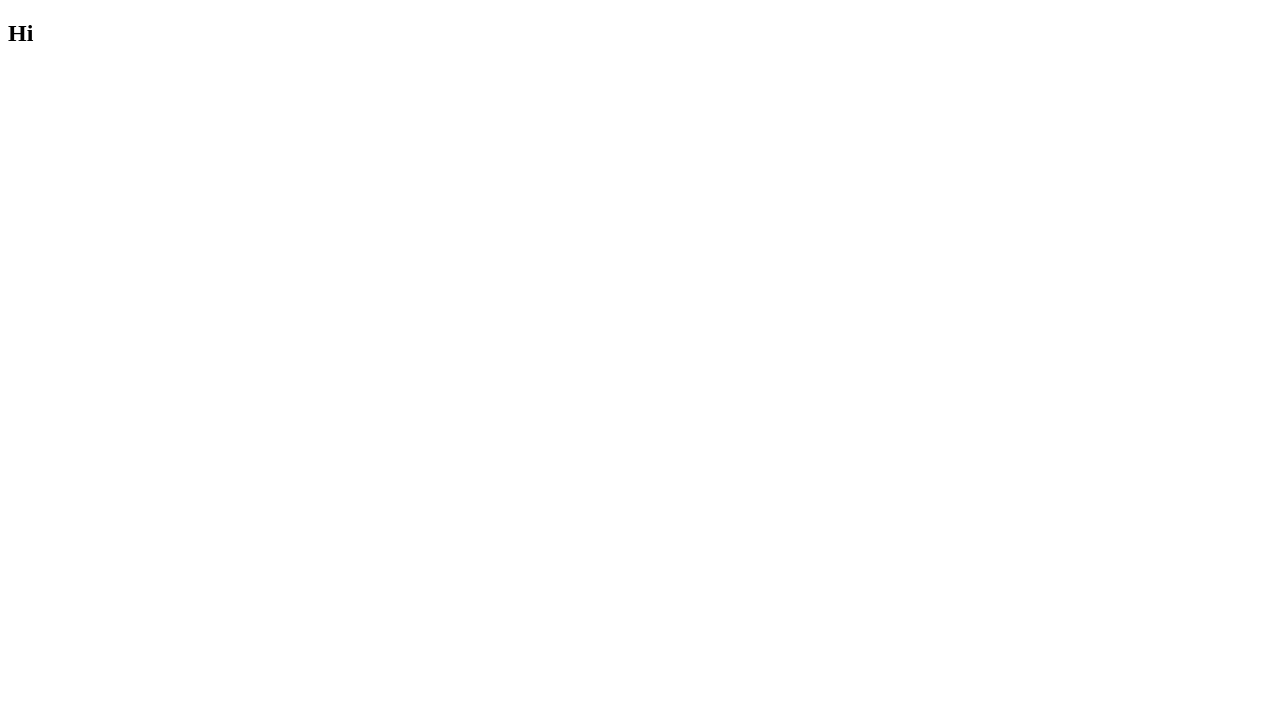
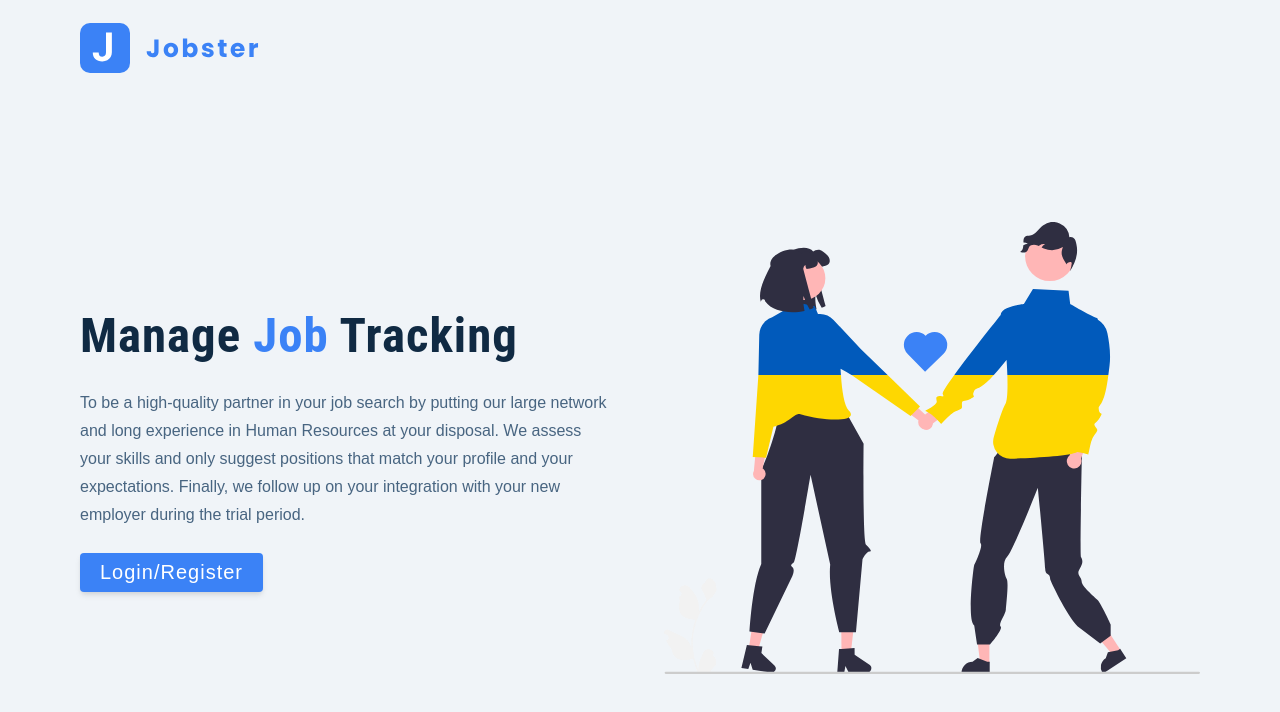
Before and after one commit to filiptrifunovic-mile/managerApp, a React (Create React App) app: page / in a window 1280 px wide. Shown: the top 712 px of the page. Built offline with nearby package versions, Linux system fonts and the light colour scheme.

Commit message:
Added landing page, modified icons, css

```diff
--- a/public/index.html
+++ b/public/index.html
@@ -1,14 +1,12 @@
 <!DOCTYPE html>
 <html lang="en">
+
 <head>
   <meta charset="utf-8" />
   <link rel="icon" href="%PUBLIC_URL%/favicon.ico" />
   <meta name="viewport" content="width=device-width, initial-scale=1" />
   <meta name="theme-color" content="#000000" />
-    <meta
-      name="description"
-      content="Web site created using create-react-app"
-    />
+  <meta name="description" content="Web site created using create-react-app" />
   <link rel="apple-touch-icon" href="%PUBLIC_URL%/logo192.png" />
   <!--
       manifest.json provides metadata used when your web app is installed on a
@@ -24,8 +22,9 @@
       work correctly both with client-side routing and a non-root public URL.
       Learn how to configure a non-root public URL by running `npm run build`.
     -->
-    <title>React App</title>
+  <title>Manager App</title>
 </head>
+
 <body>
   <noscript>You need to enable JavaScript to run this app.</noscript>
   <div id="root"></div>
@@ -40,4 +39,5 @@
       To create a production bundle, use `npm run build` or `yarn build`.
     -->
 </body>
+
 </html>
--- a/src/App.js
+++ b/src/App.js
@@ -1,12 +1,11 @@
 import React from "react";
-
-import styles from "./styles.css";
+import Landing from "./pages/Landing";
 
 function App() {
   return (
-    <>
-      <h2>Hi</h2>
-    </>
+    <div>
+      <Landing />
+    </div>
   );
 }
 
--- /dev/null
+++ b/src/index.css
@@ -0,0 +1,326 @@
+*,
+::after,
+::before {
+  box-sizing: border-box;
+}
+
+/* fonts */
+@import url('https://fonts.googleapis.com/css2?family=Cabin&family=Roboto+Condensed:wght@400;700&display=swap');
+
+html {
+  font-size: 100%;
+} /*16px*/
+
+:root {
+  /* colors */
+  --primary-50: #eff6ff;
+  --primary-100: #dbeafe;
+  --primary-200: #bfdbfe;
+  --primary-300: #93c5fd;
+  --primary-400: #60a5fa;
+  --primary-500: #3b82f6;
+  --primary-600: #2563eb;
+  --primary-700: #1d4ed8;
+  --primary-800: #1e40af;
+  --primary-900: #1e3a8a;
+
+  /* grey */
+  --grey-50: #f0f4f8;
+  --grey-100: #d9e2ec;
+  --grey-200: #bcccdc;
+  --grey-300: #9fb3c8;
+  --grey-400: #829ab1;
+  --grey-500: #627d98;
+  --grey-600: #486581;
+  --grey-700: #334e68;
+  --grey-800: #243b53;
+  --grey-900: #102a43;
+  /* rest of the colors */
+  --black: #222;
+  --white: #fff;
+  --red-light: #f8d7da;
+  --red-dark: #842029;
+  --green-light: #d1e7dd;
+  --green-dark: #0f5132;
+
+  /* fonts  */
+  --headingFont: 'Roboto Condensed', Sans-Serif;
+  --bodyFont: 'Cabin', Sans-Serif;
+  --small-text: 0.875rem;
+  --extra-small-text: 0.7em;
+  /* rest of the vars */
+  --backgroundColor: var(--grey-50);
+  --textColor: var(--grey-900);
+  --borderRadius: 0.25rem;
+  --letterSpacing: 1px;
+  --transition: 0.3s ease-in-out all;
+  --max-width: 1120px;
+  --fixed-width: 500px;
+  --fluid-width: 90vw;
+  --breakpoint-lg: 992px;
+  --nav-height: 6rem;
+  /* box shadow*/
+  --shadow-1: 0 1px 3px 0 rgba(0, 0, 0, 0.1), 0 1px 2px 0 rgba(0, 0, 0, 0.06);
+  --shadow-2: 0 4px 6px -1px rgba(0, 0, 0, 0.1),
+    0 2px 4px -1px rgba(0, 0, 0, 0.06);
+  --shadow-3: 0 10px 15px -3px rgba(0, 0, 0, 0.1),
+    0 4px 6px -2px rgba(0, 0, 0, 0.05);
+  --shadow-4: 0 20px 25px -5px rgba(0, 0, 0, 0.1),
+    0 10px 10px -5px rgba(0, 0, 0, 0.04);
+}
+
+body {
+  background: var(--backgroundColor);
+  font-family: var(--bodyFont);
+  font-weight: 400;
+  line-height: 1.75;
+  color: var(--textColor);
+}
+
+p {
+  margin-bottom: 1.5rem;
+  max-width: 40em;
+}
+
+h1,
+h2,
+h3,
+h4,
+h5 {
+  margin: 0;
+  margin-bottom: 1.38rem;
+  font-family: var(--headingFont);
+  font-weight: 400;
+  line-height: 1.3;
+  text-transform: capitalize;
+  letter-spacing: var(--letterSpacing);
+}
+
+h1 {
+  margin-top: 0;
+  font-size: 3.052rem;
+}
+
+h2 {
+  font-size: 2.441rem;
+}
+
+h3 {
+  font-size: 1.953rem;
+}
+
+h4 {
+  font-size: 1.563rem;
+}
+
+h5 {
+  font-size: 1.25rem;
+}
+
+small,
+.text-small {
+  font-size: var(--small-text);
+}
+
+a {
+  text-decoration: none;
+  letter-spacing: var(--letterSpacing);
+}
+a,
+button {
+  line-height: 1.15;
+}
+button:disabled {
+  cursor: not-allowed;
+}
+ul {
+  list-style-type: none;
+  padding: 0;
+}
+
+.img {
+  width: 100%;
+  display: block;
+  object-fit: cover;
+}
+/* buttons */
+
+.btn {
+  cursor: pointer;
+  color: var(--white);
+  background: var(--primary-500);
+  border: transparent;
+  border-radius: var(--borderRadius);
+  letter-spacing: var(--letterSpacing);
+  padding: 0.375rem 0.75rem;
+  box-shadow: var(--shadow-2);
+  transition: var(--transition);
+  text-transform: capitalize;
+  display: inline-block;
+}
+.btn:hover {
+  background: var(--primary-700);
+  box-shadow: var(--shadow-3);
+}
+.btn-hipster {
+  color: var(--primary-500);
+  background: var(--primary-200);
+}
+.btn-hipster:hover {
+  color: var(--primary-200);
+  background: var(--primary-700);
+}
+.btn-block {
+  width: 100%;
+}
+.btn-hero {
+  font-size: 1.25rem;
+  padding: 0.5rem 1.25rem;
+}
+.btn-danger {
+  background: var(--red-light);
+  color: var(--red-dark);
+}
+.btn-danger:hover {
+  background: var(--red-dark);
+  color: var(--white);
+}
+/* alerts */
+.alert {
+  padding: 0.375rem 0.75rem;
+  margin-bottom: 1rem;
+  border-color: transparent;
+  border-radius: var(--borderRadius);
+  text-align: center;
+  letter-spacing: var(--letterSpacing);
+  text-transform: capitalize;
+}
+
+.alert-danger {
+  color: var(--red-dark);
+  background: var(--red-light);
+}
+.alert-success {
+  color: var(--green-dark);
+  background: var(--green-light);
+}
+/* form */
+
+.form {
+  width: 90vw;
+  max-width: var(--fixed-width);
+  background: var(--white);
+  border-radius: var(--borderRadius);
+  box-shadow: var(--shadow-2);
+  padding: 2rem 2.5rem;
+  margin: 3rem auto;
+  transition: var(--transition);
+}
+.form:hover {
+  box-shadow: var(--shadow-4);
+}
+.form-label {
+  display: block;
+  font-size: var(--smallText);
+  margin-bottom: 0.5rem;
+  text-transform: capitalize;
+  letter-spacing: var(--letterSpacing);
+}
+.form-input,
+.form-textarea,
+.form-select {
+  width: 100%;
+  padding: 0.375rem 0.75rem;
+  border-radius: var(--borderRadius);
+  background: var(--backgroundColor);
+  border: 1px solid var(--grey-200);
+}
+.form-input,
+.form-select,
+.btn-block {
+  height: 35px;
+}
+.form-row {
+  margin-bottom: 1rem;
+}
+
+.form-textarea {
+  height: 7rem;
+}
+::placeholder {
+  font-family: inherit;
+  color: var(--grey-400);
+}
+.form-alert {
+  color: var(--red-dark);
+  letter-spacing: var(--letterSpacing);
+  text-transform: capitalize;
+}
+/* alert */
+
+@keyframes spinner {
+  to {
+    transform: rotate(360deg);
+  }
+}
+
+.loading {
+  width: 6rem;
+  height: 6rem;
+  border: 5px solid var(--grey-400);
+  border-radius: 50%;
+  border-top-color: var(--primary-500);
+  animation: spinner 2s linear infinite;
+}
+.loading-center {
+  margin: 0 auto;
+}
+/* title */
+
+.title {
+  text-align: center;
+}
+
+.title-underline {
+  background: var(--primary-500);
+  width: 7rem;
+  height: 0.25rem;
+  margin: 0 auto;
+  margin-top: -1rem;
+}
+
+.container {
+  width: var(--fluid-width);
+  max-width: var(--max-width);
+  margin: 0 auto;
+}
+.full-page {
+  min-height: 100vh;
+}
+
+.coffee-info {
+  text-align: center;
+  text-transform: capitalize;
+  margin-bottom: 1rem;
+  letter-spacing: var(--letterSpacing);
+}
+.coffee-info span {
+  display: block;
+}
+.coffee-info a {
+  color: var(--primary-500);
+}
+
+@media screen and (min-width: 992px) {
+  .coffee-info {
+    text-align: left;
+  }
+  .coffee-info span {
+    display: inline-block;
+    margin-right: 0.5rem;
+  }
+}
+
+.Toastify__toast {
+  text-transform: capitalize;
+}
--- a/src/index.js
+++ b/src/index.js
@@ -1,6 +1,8 @@
 import React from "react";
 import ReactDOM from "react-dom/client";
 import App from "./App.js";
+import "normalize.css";
+import "./index.css";
 
 const root = ReactDOM.createRoot(document.getElementById("root"));
 root.render(<App />);
--- /dev/null
+++ b/src/pages/Landing.js
@@ -0,0 +1,76 @@
+import React from "react";
+import logo from "../assets/images/logo.svg";
+import main from "../assets/images/main.svg";
+
+import styled from "styled-components";
+
+function Landing() {
+  return (
+    <Wrapper>
+      <nav>
+        <img src={logo} alt="manager logo" className="logo" />
+      </nav>
+      <div className="container page">
+        {/* info */}
+        <div className="info">
+          <h1>
+            manage <span>job</span> tracking{" "}
+          </h1>
+          <p>
+            To be a high-quality partner in your job search by putting our large
+            network and long experience in Human Resources at your disposal. We
+            assess your skills and only suggest positions that match your
+            profile and your expectations. Finally, we follow up on your
+            integration with your new employer during the trial period.
+          </p>
+          <button className="btn btn-hero">Login/Register</button>
+        </div>
+        <img src={main} alt="manager" className="img main-img" />
+      </div>
+    </Wrapper>
+  );
+}
+
+const Wrapper = styled.main`
+  nav {
+    width: var(--fluid-width);
+    max-width: var(--max-width);
+    margin: 0 auto;
+    height: var(--nav-height);
+    display: flex;
+    align-items: center;
+  }
+
+  .page {
+    min-height: calc(100vh - var(--nav-height));
+    display: grid;
+    align-items: center;
+    marging-top: -3rem;
+  }
+  h1 {
+    font-weight: 700;
+    span {
+      color: var(--primary-500);
+    }
+  }
+
+  p {
+    color: var(--grey-600);
+  }
+
+  .main-img {
+    display: none;
+  }
+
+  @media (min-width: 692px) {
+    .page {
+      grid-template-columns: 1fr 1fr;
+      column-gap: 3rem;
+    }
+    .main-img {
+      display: block;
+    }
+  }
+`;
+
+export default Landing;
```
Also changed, not shown: src/styles.css (deleted), 2 other files (tests, documents, lock files or other folders). Lines whose indentation alone changed are shown as unchanged.
